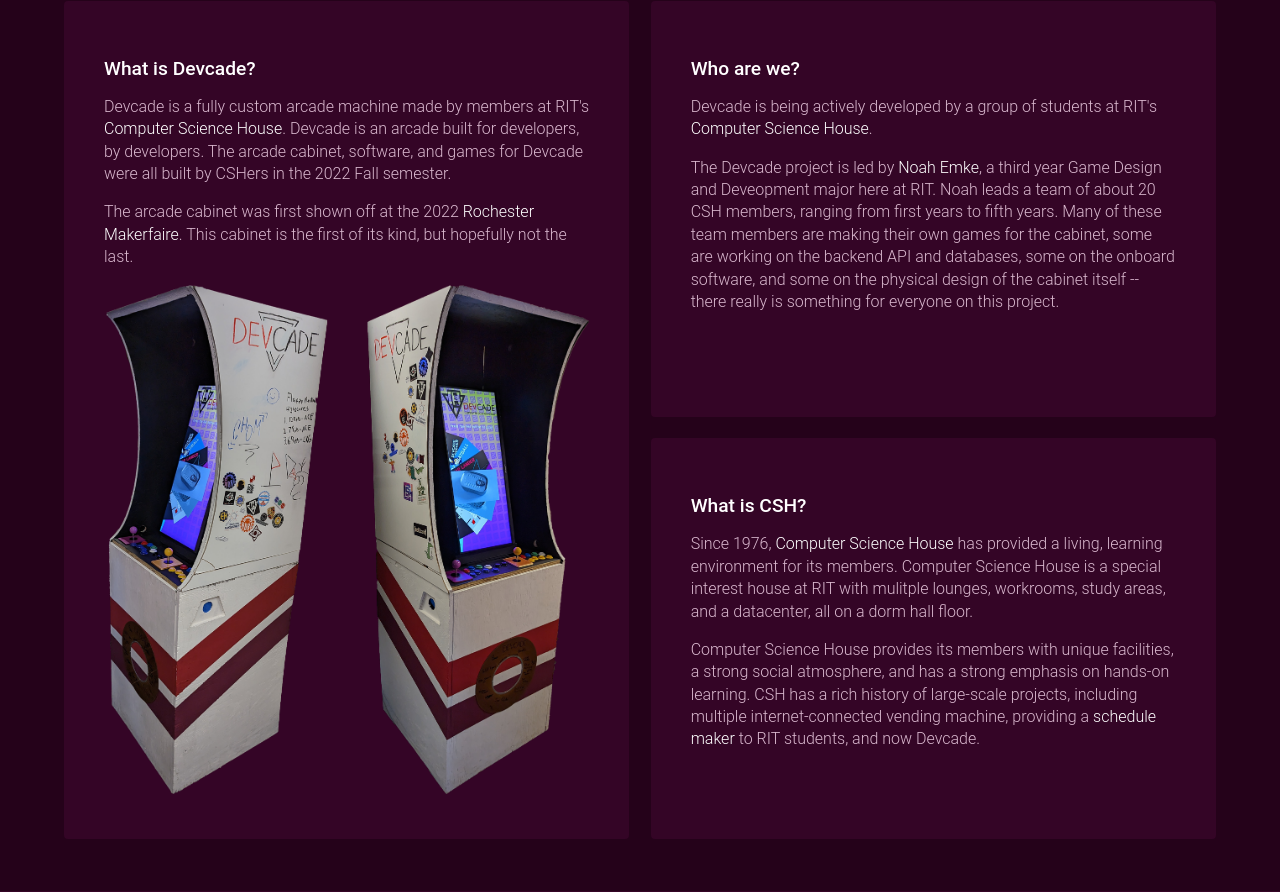
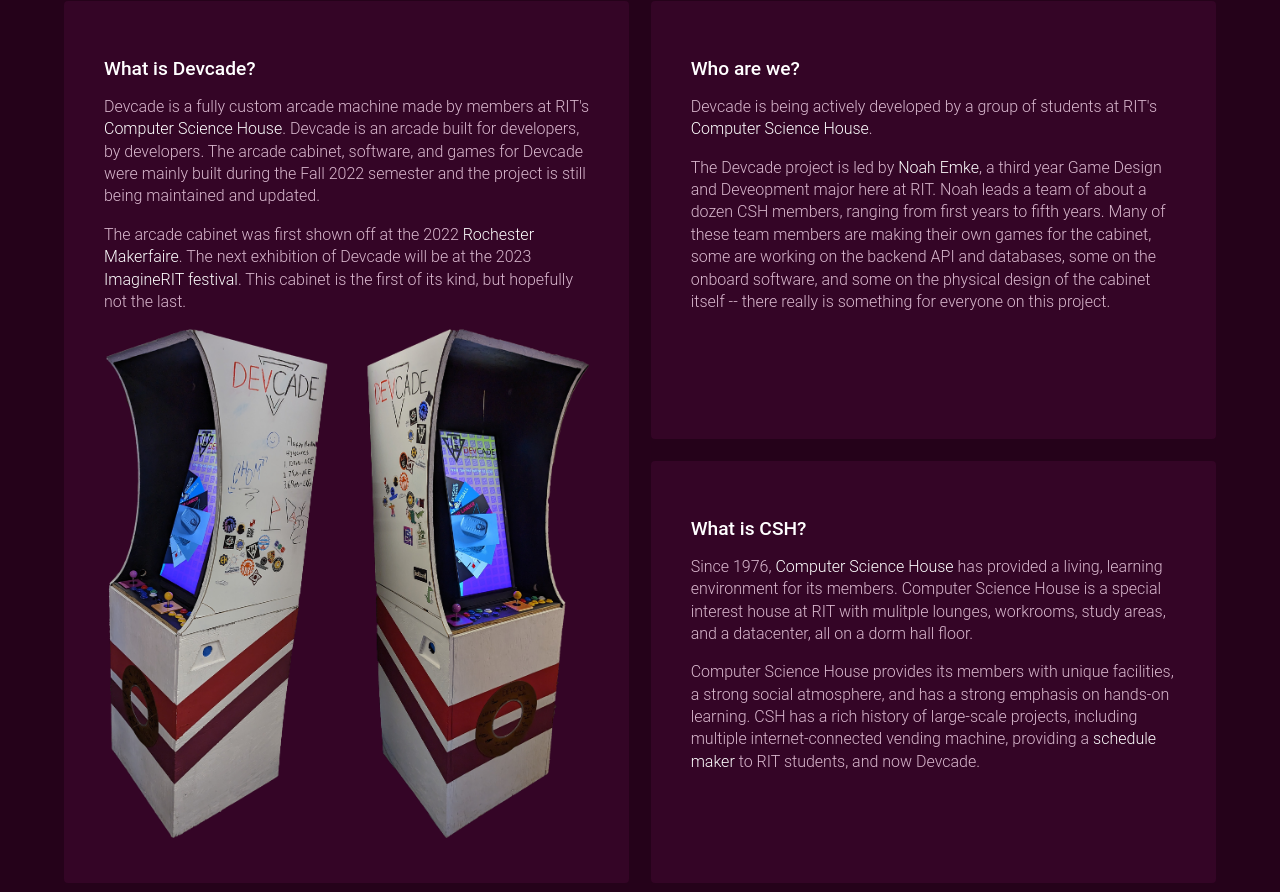
Before and after one commit to ComputerScienceHouse/devcade-website, a Flask app: page / in a window 1280 px wide. Shown: the part 399-1291 px from the top of the page. Run offline with Flask 3, Linux system fonts and the light colour scheme.

Commit message:
Updated the about devcade card

```diff
--- a/src/templates/home.html
+++ b/src/templates/home.html
@@ -5,12 +5,13 @@
     <p>
       Devcade is a fully custom arcade machine made by members at RIT's
       <a href="https://csh.rit.edu">Computer Science House</a>. Devcade is an arcade built for
-      developers, by developers. The arcade cabinet, software, and games for Devcade were all
-      built by CSHers in the 2022 Fall semester.
+      developers, by developers. The arcade cabinet, software, and games for Devcade were mainly
+      built during the Fall 2022 semester and the project is still being maintained and updated.
     </p>
     <p>
       The arcade cabinet was first shown off at the 2022
-      <a href="https://rochester.makerfaire.com/">Rochester Makerfaire</a>. This cabinet is the
+      <a href="https://rochester.makerfaire.com/">Rochester Makerfaire</a>. The next exhibition of
+      Devcade will be at the 2023 <a href="https://www.rit.edu/imagine/">ImagineRIT festival</a>. This cabinet is the
       first of its kind, but hopefully not the last.
     </p>
     <p></p>
@@ -25,7 +26,7 @@
     <p>
       The Devcade project is led by <a href="https://noahemke.com">Noah Emke</a>,
       a third year Game Design and Deveopment major here at RIT. Noah leads a team of
-      about 20 CSH members, ranging from first years to fifth years. Many of these team
+      about a dozen CSH members, ranging from first years to fifth years. Many of these team
       members are making their own games for the cabinet, some are working on the backend
       API and databases, some on the onboard software, and some on the physical design of the
       cabinet itself -- there really is something for everyone on this project.
```
